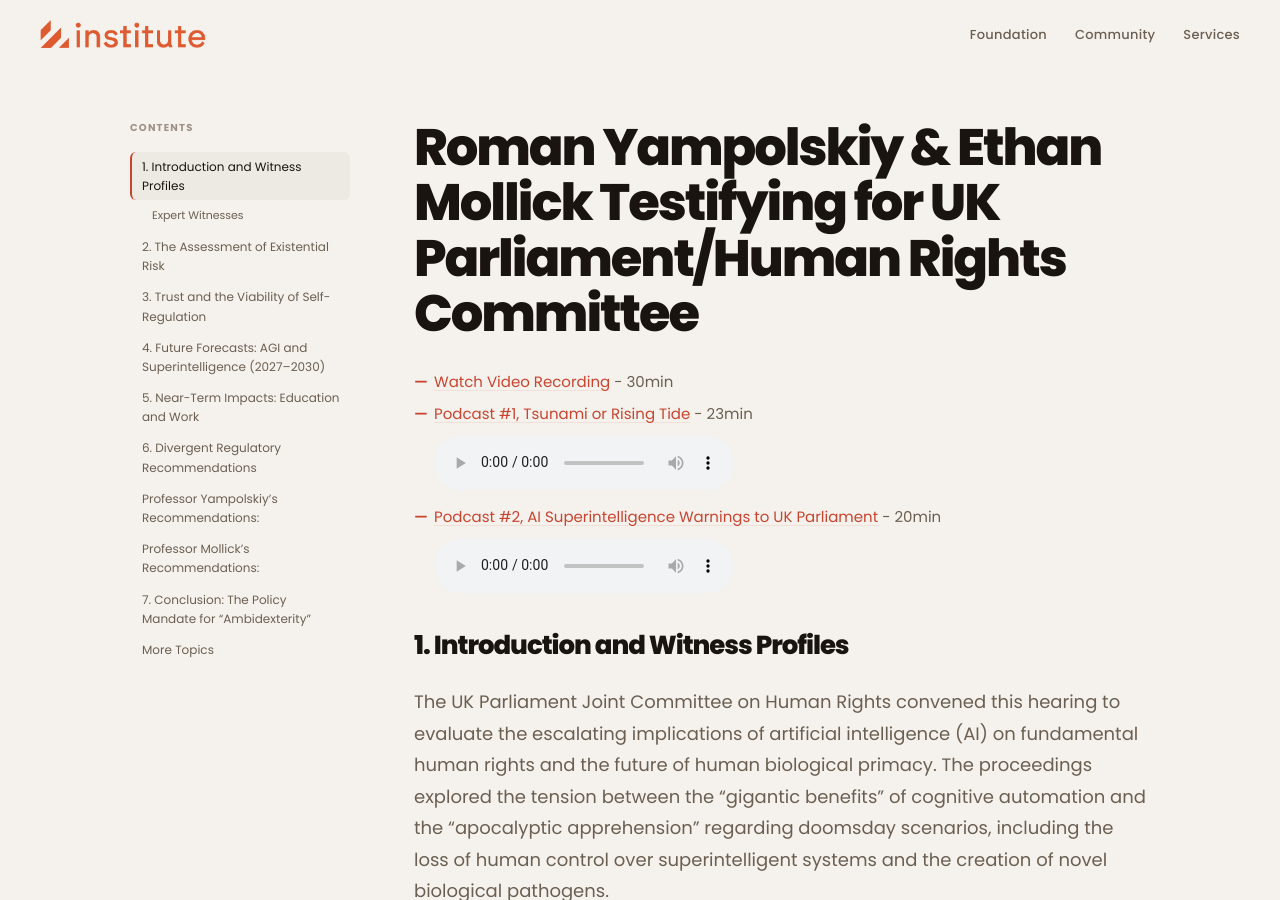
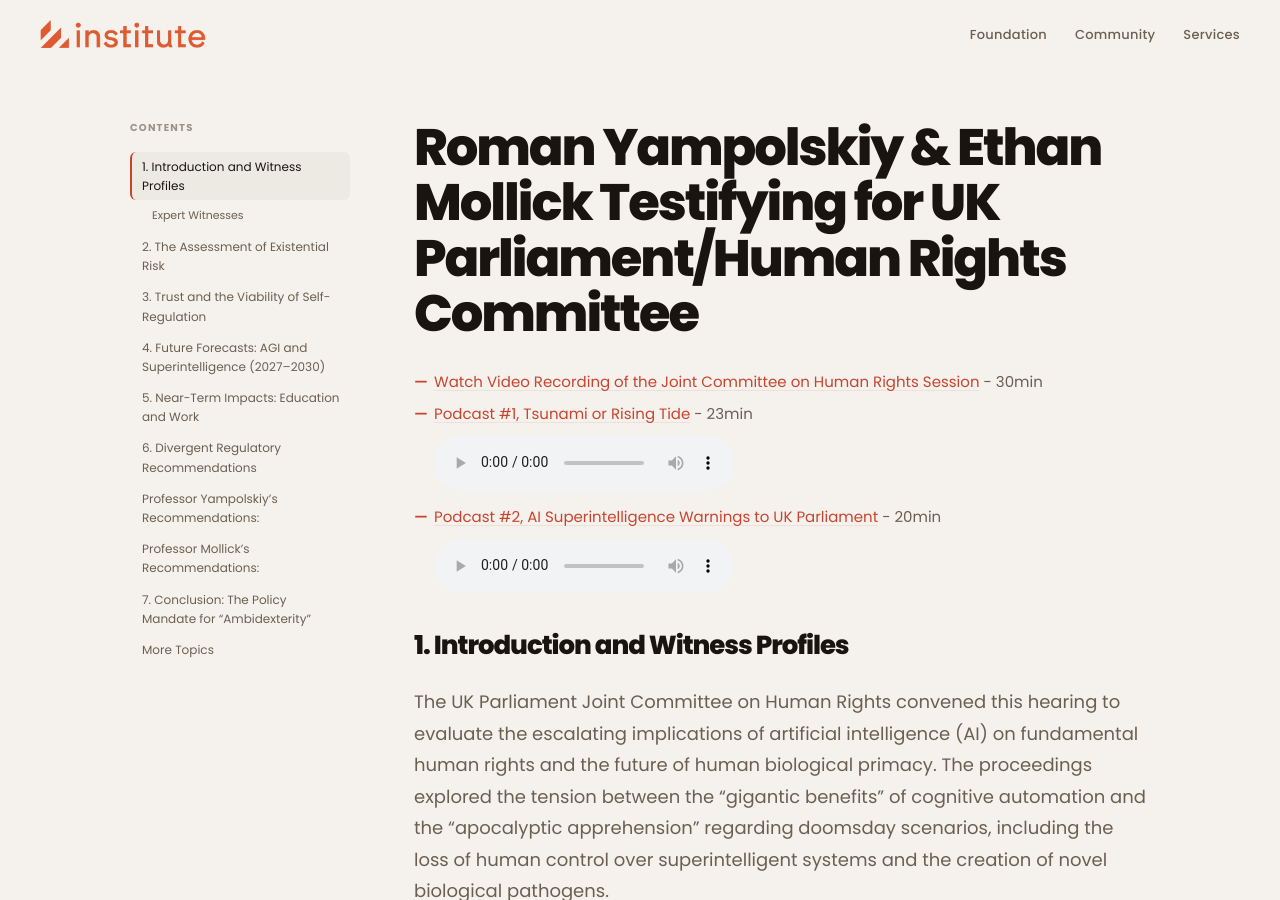
Before and after one commit to selfdriven-foundation/selfdriven-institute, a Jekyll site: the page built from docs/pages/resources/resource-summary-uk-parliament-hearing-on-ai-risks-Impact-and-regulation.md, in a window 1280 px wide and 900 px high. Built offline with Jekyll 4.4.1, drawn with Linux system fonts in a browser that asks for light colours.

Commit message:
Update resource-summary-uk-parliament-hearing-on-ai-risks-Impact-and-regulation.md

```diff
--- a/docs/pages/resources/resource-summary-uk-parliament-hearing-on-ai-risks-Impact-and-regulation.md
+++ b/docs/pages/resources/resource-summary-uk-parliament-hearing-on-ai-risks-Impact-and-regulation.md
@@ -8,7 +8,7 @@ description: "The UK Parliament Joint Committee on Human Rights convened this he
 # Roman Yampolskiy & Ethan Mollick Testifying for UK Parliament/Human Rights Committee
 
 <ul>
-  <li><a href="https://youtu.be/7R1T80zv27Q">Watch Video Recording</a> - 30min</li>
+  <li><a href="https://youtu.be/7R1T80zv27Q">Watch Video Recording of the Joint Committee on Human Rights Session</a> - 30min</li>
   <li>
 	<div style="margin-bottom:10px;">
 		<a href="/assets/audio/selfdriven-institute-ai-tsunami-or-rising-tide.m4a" target="_blank">
```
